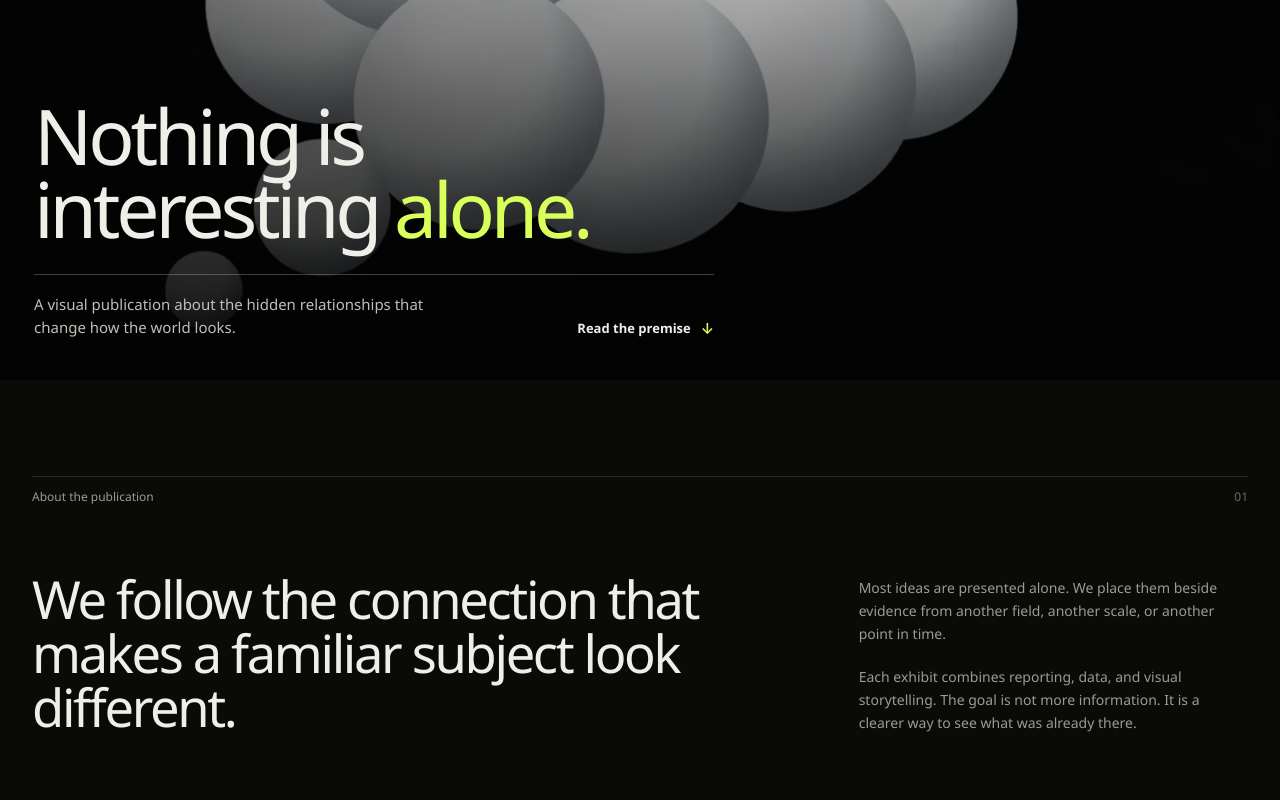
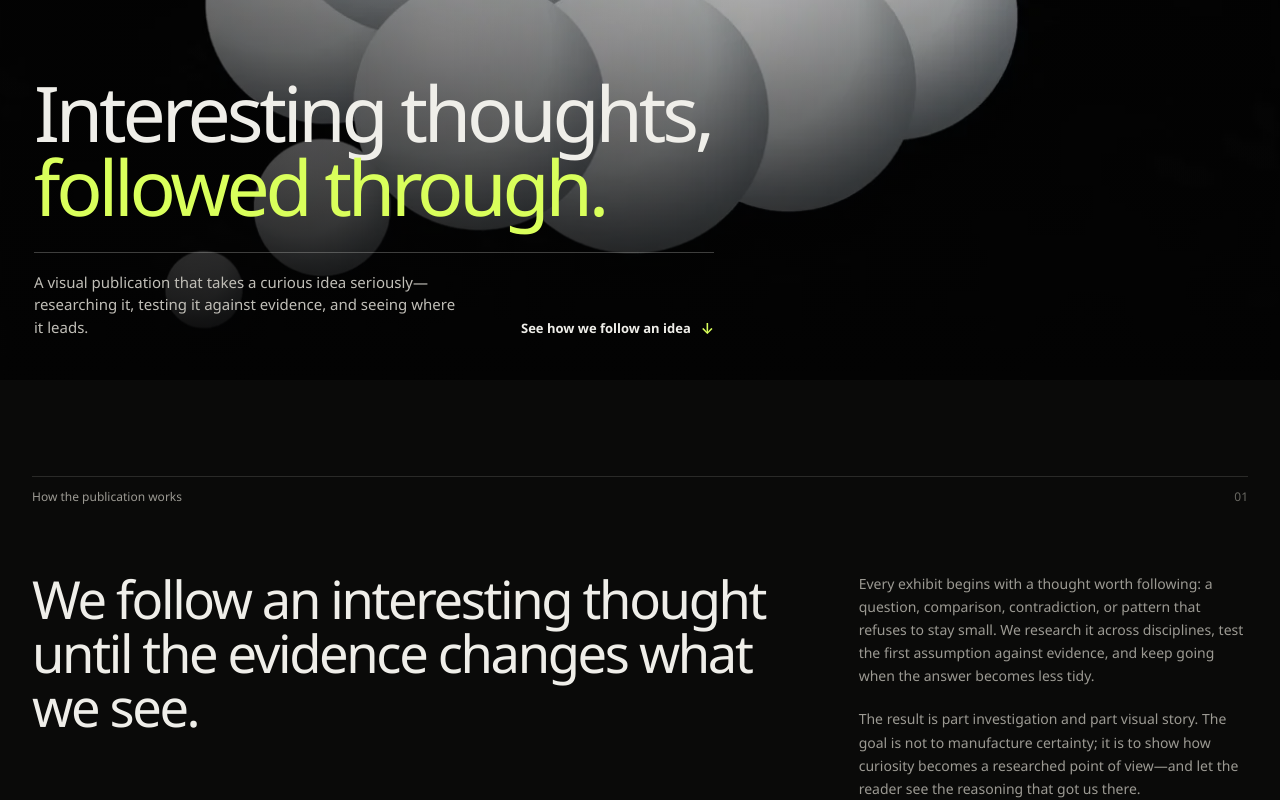
Before and after one commit to AdamMason1877/thatsinteresting.org, a React (Vite) app: page / in a window 1280 px wide. Shown: the part 420-1220 px from the top of the page. Built offline with nearby package versions, Linux system fonts and the light colour scheme.

Commit message:
Clarify the publication research premise

```diff
--- a/src/components/HomeLoopHero.jsx
+++ b/src/components/HomeLoopHero.jsx
@@ -74,11 +74,11 @@ export default function HomeLoopHero({ experience }) {
 
       <div className="home-loop-hero__copy">
         <h1 id="home-loop-title">
-          Nothing is interesting <span>alone.</span>
+          Interesting thoughts, <span>followed through.</span>
         </h1>
         <div className="home-loop-hero__dek">
-          <p>A visual publication about the hidden relationships that change how the world looks.</p>
-          <a href="#about">Read the premise <i aria-hidden="true">↓</i></a>
+          <p>A visual publication that takes a curious idea seriously—researching it, testing it against evidence, and seeing where it leads.</p>
+          <a href="#about">See how we follow an idea <i aria-hidden="true">↓</i></a>
         </div>
       </div>
     </section>
--- a/src/pages/HomePage.jsx
+++ b/src/pages/HomePage.jsx
@@ -98,17 +98,17 @@ export default function HomePage() {
 
         <section className="home-editorial" id="about" aria-labelledby="home-editorial-title">
           <header className="home-section-label">
-            <span>About the publication</span>
+            <span>How the publication works</span>
             <span>01</span>
           </header>
           <div className="home-editorial__body">
-            <h2 id="home-editorial-title">We follow the connection that makes a familiar subject look different.</h2>
+            <h2 id="home-editorial-title">We follow an interesting thought until the evidence changes what we see.</h2>
             <div className="home-editorial__notes">
               <p>
-                Most ideas are presented alone. We place them beside evidence from another field, another scale, or another point in time.
+                Every exhibit begins with a thought worth following: a question, comparison, contradiction, or pattern that refuses to stay small. We research it across disciplines, test the first assumption against evidence, and keep going when the answer becomes less tidy.
               </p>
               <p>
-                Each exhibit combines reporting, data, and visual storytelling. The goal is not more information. It is a clearer way to see what was already there.
+                The result is part investigation and part visual story. The goal is not to manufacture certainty; it is to show how curiosity becomes a researched point of view—and let the reader see the reasoning that got us there.
               </p>
             </div>
           </div>
```
